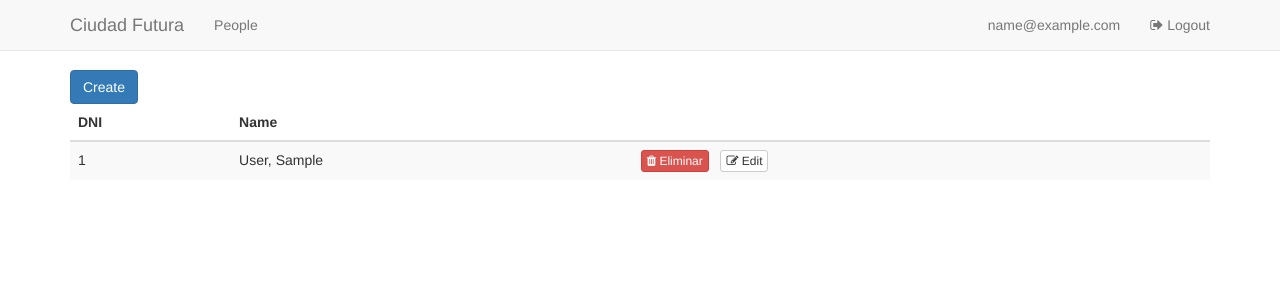
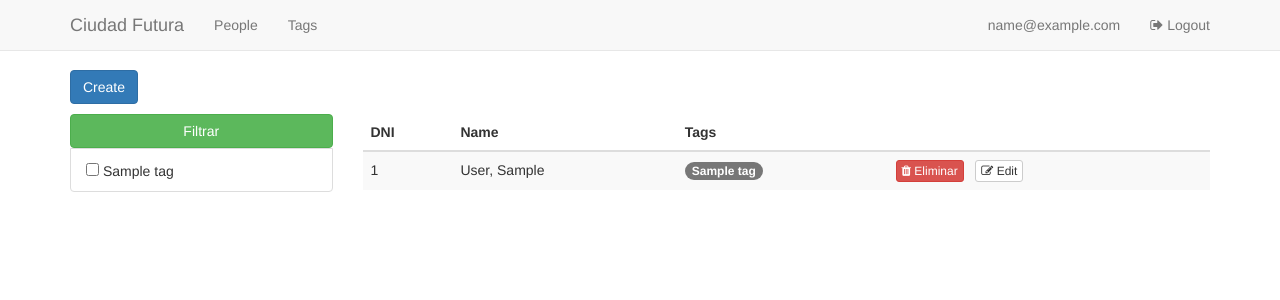
Before and after one commit to CiudadFutura/ciudad-futura, a Django app: page /admin/person/ in a window 1280 px wide. Shown: the top 300 px of the page. Run offline with Django 3.2, Linux system fonts and the light colour scheme; a user stored in the database is signed in; tables that the repository leaves empty hold one stand-in row (values such as "Sample post"); parts of the project's set-up code (start-up, migrations or seed data) failed here and were passed over; some libraries are stand-ins or nearby versions.

Commit message:
Adding Tag crud + filter by tag.

```diff
--- a/src/ciudadfutura/apps/auth/models.py
+++ b/src/ciudadfutura/apps/auth/models.py
@@ -39,7 +39,9 @@ class Person(models.Model):
     cellphone = models.CharField(max_length=32)
     created_at = models.DateTimeField(auto_now_add=True)
     updated_at = models.DateTimeField(auto_now=True)
-    tags = models.ManyToManyField('ciudadfutura_auth.Tag')
+    tags = models.ManyToManyField(
+        'ciudadfutura_auth.Tag', verbose_name=_('Tags'), blank=True
+    )
     city = models.CharField(max_length=255)
     country = models.CharField(max_length=255, default='AR')
     address = models.CharField(
@@ -86,6 +88,8 @@ class User(AbstractBaseUser):
 class Tag(models.Model):
     name = models.CharField(max_length=255)
 
+    def __str__(self):
+        return self.name
 
 class Relationship(models.Model):
     name = models.CharField(max_length=255)
--- a/src/ciudadfutura/apps/mision/forms.py
+++ b/src/ciudadfutura/apps/mision/forms.py
@@ -2,7 +2,7 @@ from django.utils.translation import ugettext_lazy as _
 from django.contrib import auth
 from django import forms
 from django.forms.extras.widgets import SelectDateWidget
-from ciudadfutura.apps.auth.models import Person
+from ciudadfutura.apps.auth.models import Person, Tag
 from django.utils import timezone
 
 class LoginForm(forms.Form):
@@ -37,9 +37,16 @@ class PersonForm(forms.ModelForm):
     class Meta:
         model = Person
         exclude = [
-            'tags', 'created_at', 'updated_at', 'country'
+            'created_at', 'updated_at', 'country'
         ]
         widgets = {
             'birthdate': SelectDateWidget(years=BIRTH_YEAR_CHOICES),
             'relationships': forms.CheckboxSelectMultiple,
+            'tags': forms.CheckboxSelectMultiple,
         }
+
+
+class TagForm(forms.ModelForm):
+    class Meta:
+        model = Tag
+        exclude = []
--- a/src/ciudadfutura/apps/mision/static/mision/css/admin.css
+++ b/src/ciudadfutura/apps/mision/static/mision/css/admin.css
@@ -31,3 +31,6 @@ body {
   border-top-left-radius: 0;
   border-top-right-radius: 0;
 }
+.btn-toolbar {
+  margin-bottom: 10px;
+}
--- a/src/ciudadfutura/apps/mision/static/mision/less/admin.less
+++ b/src/ciudadfutura/apps/mision/static/mision/less/admin.less
@@ -33,3 +33,7 @@ body {
         border-top-right-radius: 0;
     }
 }
+
+.btn-toolbar {
+    margin-bottom: 10px;
+}
--- a/src/ciudadfutura/apps/mision/templates/mision/admin_person_list.html
+++ b/src/ciudadfutura/apps/mision/templates/mision/admin_person_list.html
@@ -9,12 +9,29 @@
        {% trans 'Create' %}
     </a>
   </div>
+  <div class="row">
+    <div class="col-md-3">
+      <form method="get">
+        <ul class="list-group">
+          <input  class="btn btn-success btn-block" type="submit" value="{% trans 'Filter' %}">
+          {% for tag in tags %}
+          <li class="list-group-item">
+            <input {% if tag.id in selected %}checked="checked"{% endif %} type="checkbox" name="tags" value="{{ tag.id }}">&nbsp;{{ tag.name }}
+          </li>
+          {% endfor %}
+        </ul>
+      </form>
+    </div>
+    <div class="col-md-9">
+      <div class="table-responsive">
+
       <div class="table-responsive">
         <table class="table table-hover table-striped">
           <thead>
             <tr>
               <th>{% trans 'DNI' %}</th>
               <th>{% trans 'Name' %}</th>
+              <th>{% trans 'Tags' %}</th>
               <th></th>
             </tr>
           </thead>
@@ -23,6 +40,11 @@
             <tr>
               <td>{{ result.dni }}</td>
               <td>{{ result.full_name }}</td>
+              <td>
+                {% for tag in result.tags.all %}
+                <span class="badge badge-primary">{{ tag.name }}</span>
+                {% endfor %}
+              </td>
               <td>
                 <a href="{% url 'admin-person-delete' result.id %}" class="btn btn-danger btn-xs">
                   <i class="fa fa-trash"></i>&nbsp;{% trans 'Delete' %}
@@ -42,6 +64,8 @@
         </table>
       </div>
     </div>
+  </div>
+</div>
 
 
 {% endblock %}
--- a/src/ciudadfutura/apps/mision/templates/mision/base_admin.html
+++ b/src/ciudadfutura/apps/mision/templates/mision/base_admin.html
@@ -22,6 +22,7 @@
       <div class="collapse navbar-collapse" id="gs-nav">
         <ul class="nav navbar-nav navbar-left">
           <li><a href="{% url 'admin-person-list' %}">{% trans 'People' %}</a></li>
+          <li><a href="{% url 'admin-tag-list' %}">{% trans 'Tags' %}</a></li>
         </ul>
         <ul class="nav navbar-nav navbar-right">
           <li><a href="{% url 'admin-dashboard' %}">{{ user.email }}</a></li>
--- a/src/ciudadfutura/apps/mision/urls.py
+++ b/src/ciudadfutura/apps/mision/urls.py
@@ -18,6 +18,22 @@ urlpatterns = [
     url(r'^admin/logout/$',
         views.admin_logout,
         name='admin-logout'),
+
+    # Tags urls
+    url(r'^admin/tag/$',
+        views.admin_tag_list,
+        name='admin-tag-list'),
+    url(r'^admin/tag/create/$',
+        views.admin_tag_form,
+        name='admin-tag-create'),
+    url(r'^admin/tag/(?P<tag_id>\d+)/edit/$',
+        views.admin_tag_form,
+        name='admin-tag-edit'),
+    url(r'^admin/tag/(?P<tag_id>\d+)/delete/$',
+        views.admin_tag_delete,
+        name='admin-tag-delete'),
+
+    # Person urls
     url(r'^admin/person/$',
         views.admin_person_list,
         name='admin-person-list'),
--- a/src/ciudadfutura/apps/mision/views.py
+++ b/src/ciudadfutura/apps/mision/views.py
@@ -2,8 +2,9 @@ from django.utils.translation import ugettext_lazy as _
 from django.shortcuts import render, redirect
 from django.contrib import messages, auth
 from ciudadfutura.decorators import staff_required
-from ciudadfutura.apps.auth.models import Person
-from .forms import LoginForm, PersonForm
+from ciudadfutura.mixins import StaffMixin
+from ciudadfutura.apps.auth.models import Person, Tag
+from .forms import LoginForm, PersonForm, TagForm
 
 
 def index(request):
@@ -60,8 +61,18 @@ def admin_dashboard(request):
 
 @staff_required
 def admin_person_list(request):
+    selected = [
+        int(tag_id) for tag_id in request.GET.getlist('tags')
+    ]
+
+    results = Person.objects.all()
+    if selected:
+        results = results.filter(tags__in=selected)
+
     return render(request, 'mision/admin_person_list.html', {
-        'results': Person.objects.all()
+        'results': results,
+        'tags': Tag.objects.all(),
+        'selected': selected
     })
 
 
@@ -97,3 +108,38 @@ def admin_person_delete(request, person_id):
     Person.objects.get(id=person_id).delete()
     messages.success(request, _('Person successfully deleted.'))
     return redirect('admin-person-list')
+
+
+@staff_required
+def admin_tag_list(request):
+    return render(request, 'mision/admin_tag_list.html', {
+        'results': Tag.objects.all()
+    })
+
+
+@staff_required
+def admin_tag_delete(request, tag_id):
+    Tag.objects.get(id=tag_id).delete()
+    messages.success(request, _('Tag successfully deleted.'))
+    return redirect('admin-tag-list')
+
+
+@staff_required
+def admin_tag_form(request, tag_id=None):
+    tag = None
+
+    if tag_id is not None:
+        tag = Tag.objects.get(id=tag_id)
+
+    if request.POST:
+        form = TagForm(request.POST, instance=tag)
+        if form.is_valid():
+            tag = form.save()
+            messages.success(request, _('Person successfully saved.'))
+            return redirect('admin-tag-list')
+    else:
+        form = TagForm(instance=tag)
+
+    return render(request, 'mision/admin_tag_form.html', {
+        'form': form,
+    })
```
Also changed, not shown: src/ciudadfutura/apps/mision/templates/mision/admin_tag_form.html (added, +13 -0 lines), src/ciudadfutura/apps/mision/templates/mision/admin_tag_list.html (added, +47 -0 lines). Lines whose indentation alone changed are shown as unchanged.
